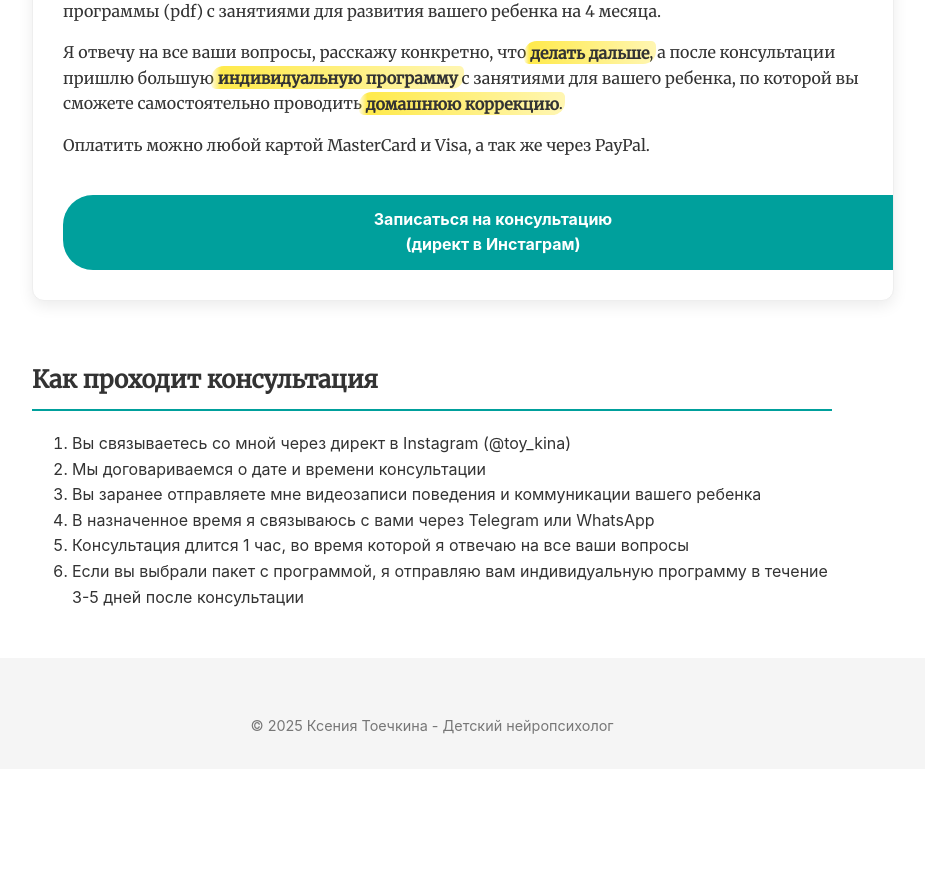
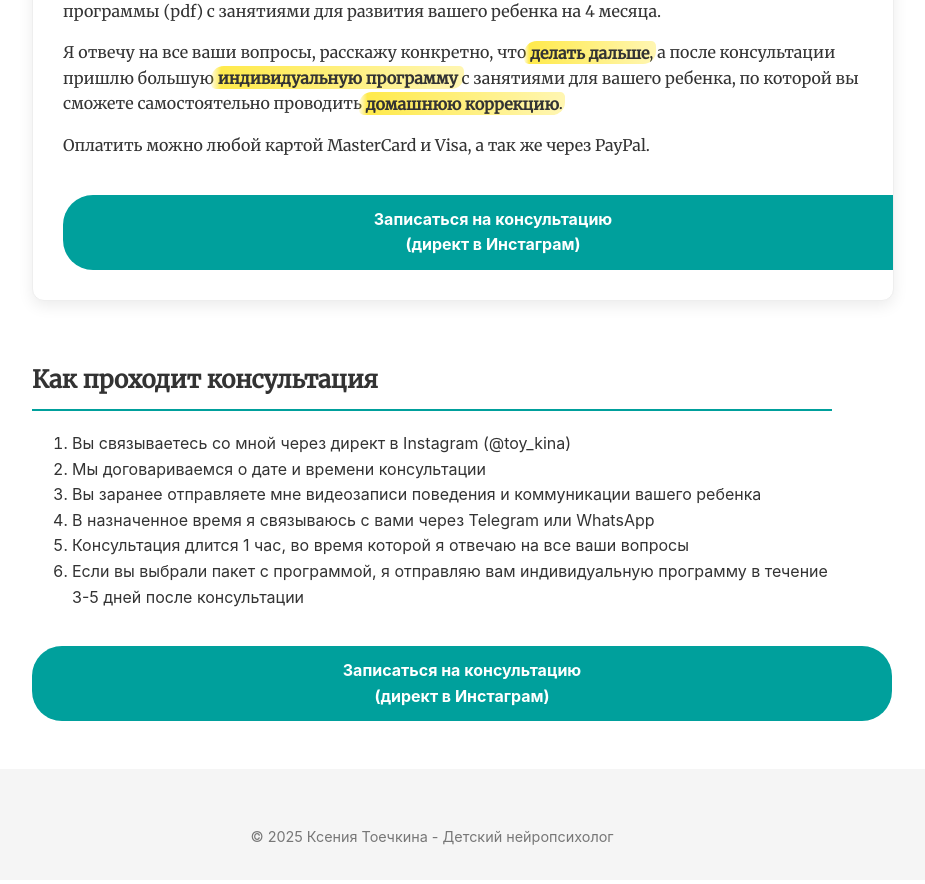
Before and after one commit to alexzavalny/ToykinaBusinessCard, a Jekyll site: the page built from _services/consultation.md, in a window 1280 px wide and 900 px high, scrolled down 1521 px. Shown: the top 884 px of the window, without its empty margins (208-1133 px from the left). Built offline with Jekyll 4.4.1, drawn with Linux system fonts in a browser that asks for light colours; comment, search, counter and statistics services are not loaded; before the commit the page ends 2310 px from its top, so only the background shows below that.

Commit message:
Add Instagram link for consultation bookings and update publication timestamps across multiple service pages for consistency.

```diff
--- a/_services/consultation.md
+++ b/_services/consultation.md
@@ -190,4 +190,6 @@
   <li>Если вы выбрали пакет с программой, я отправляю вам индивидуальную программу в течение 3-5 дней после консультации</li>
 </ol>
 
+<a href="https://www.instagram.com/toy_kina/" class="consultation-button">Записаться на консультацию<br/>(директ в Инстаграм)</a>
+
 </div>
```
Also changed, not shown: 5 other files.
